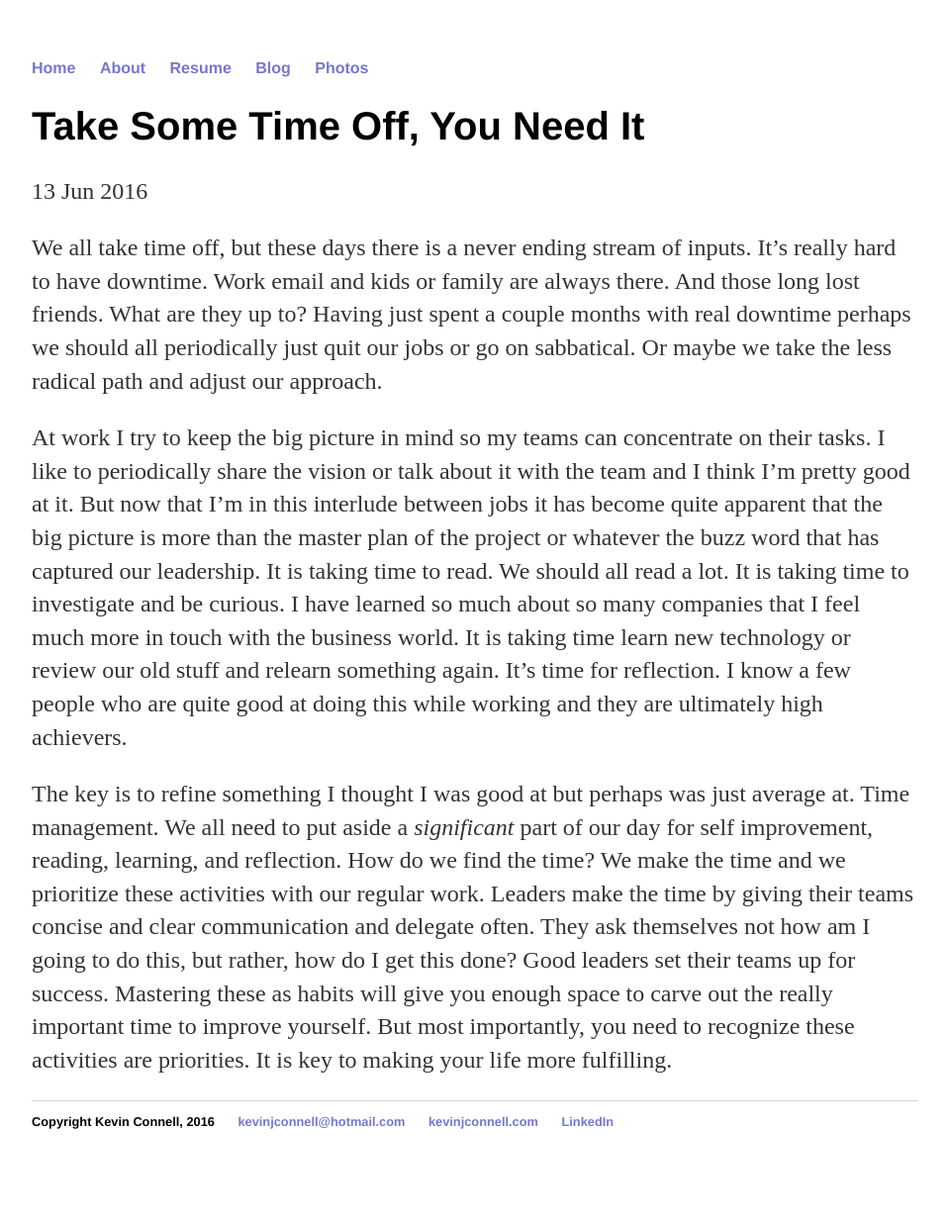
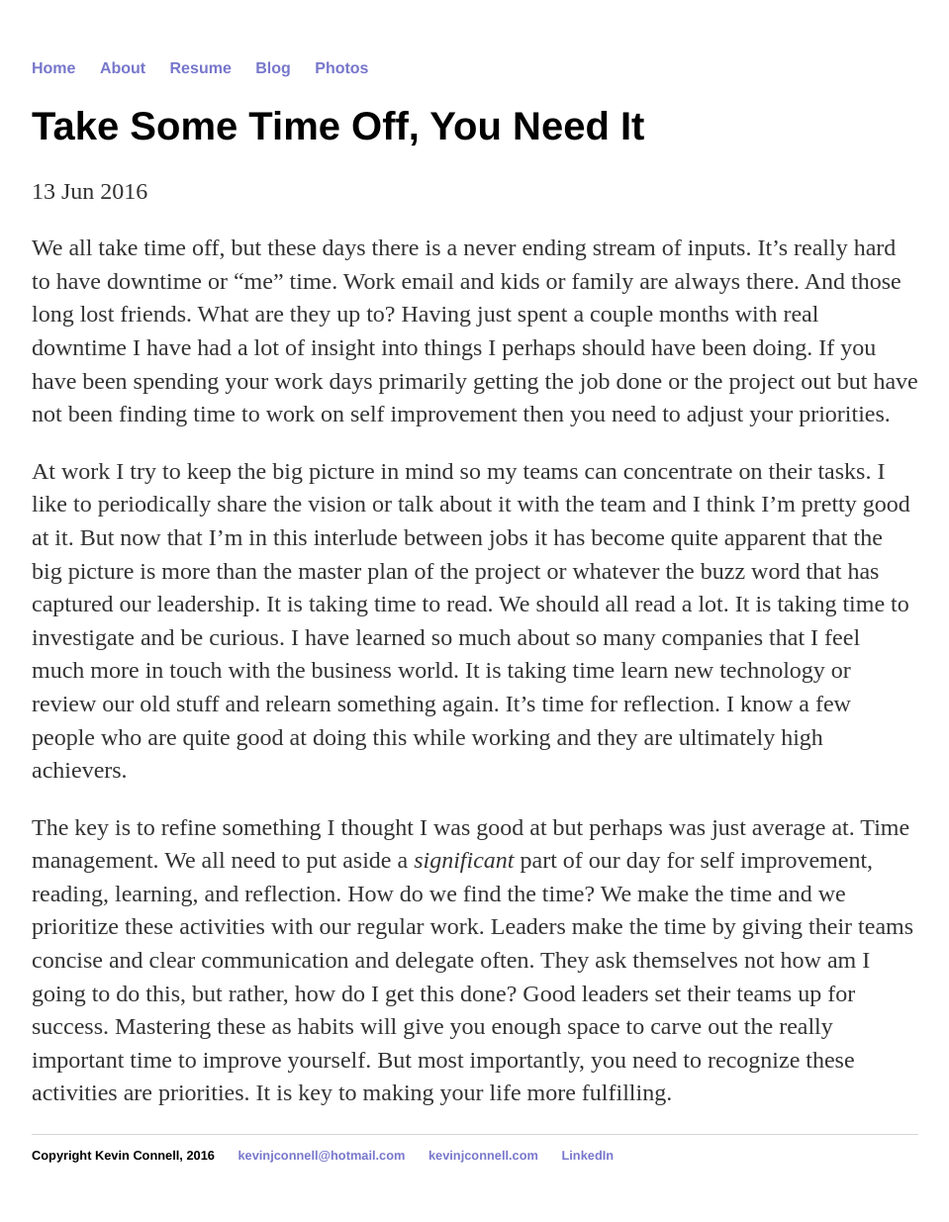
Before and after one commit to mo4dawg/mo4dawg.github.io, a Jekyll site: the page built from _posts/2016-06-13-you need to-take-some-time-off.md, in a window 1280 px wide. Shown: the whole page at 99% size, without its empty margins (160-1119 px from the left). Built offline with Jekyll 4.4.1, drawn with Linux system fonts in a browser that asks for light colours; before the commit the page ends 1201 px from its top, so only the background shows below that.

Commit message:
Update 2016-06-13-you need to-take-some-time-off.md

```diff
--- a/_posts/2016-06-13-you need to-take-some-time-off.md
+++ b/_posts/2016-06-13-you need to-take-some-time-off.md
@@ -3,7 +3,7 @@ layout: post
 title: "Take Some Time Off, You Need It"
 date: 2016-06-13
 ---
-We all take time off, but these days there is a never ending stream of inputs. It's really hard to have downtime. Work email and kids or family are always there. And those long lost friends. What are they up to? Having just spent a couple months with real downtime perhaps we should all periodically just quit our jobs or go on sabbatical.  Or maybe we take the less radical path and adjust our approach.
+We all take time off, but these days there is a never ending stream of inputs. It's really hard to have downtime or "me" time.  Work email and kids or family are always there. And those long lost friends.  What are they up to?  Having just spent a couple months with real downtime I have had a lot of insight into things I perhaps should have been doing.  If you have been spending your work days primarily getting the job done or the project out but have not been finding time to work on self improvement then you need to adjust your priorities.
 
 At work I try to keep the big picture in mind so my teams can concentrate on their tasks. I like to periodically share the vision or talk about it with the team and I think I'm pretty good at it. But now that I'm in this interlude between jobs it has become quite apparent that the big picture is more than the master plan of the project or whatever the buzz word that has captured our leadership. It is taking time to read. We should all read a lot. It is taking time to investigate and be curious. I have learned so much about so many companies that I feel much more in touch with the business world. It is taking time learn new technology or review our old stuff and relearn something again. It's time for reflection. I know a few people who are quite good at doing this while working and they are ultimately high achievers.
 
```
